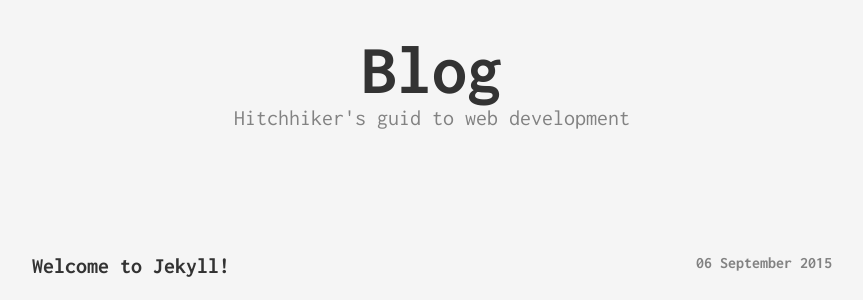
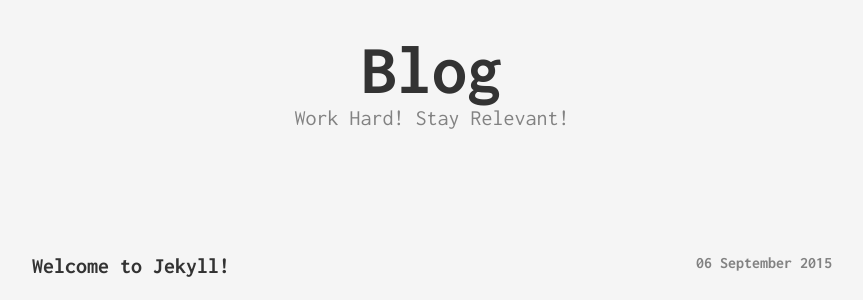
Before and after one commit to ryanliang/ryanliang.github.io, a Jekyll site: the page built from index.html, in a window 1280 px wide. Shown: the part 244-544 px from the top of the page, without its empty margins (208-1071 px from the left). Built offline with Jekyll 4.4.1, drawn with Linux system fonts in a browser that asks for light colours.

Commit message:
new title

```diff
--- a/index.html
+++ b/index.html
@@ -1,7 +1,7 @@
 ---
 layout: page
 title: Blog
-subtitle: Hitchhiker's guid to web development
+subtitle: Work Hard! Stay Relevant!
 ---
 
 <ul class="list-posts">
```
